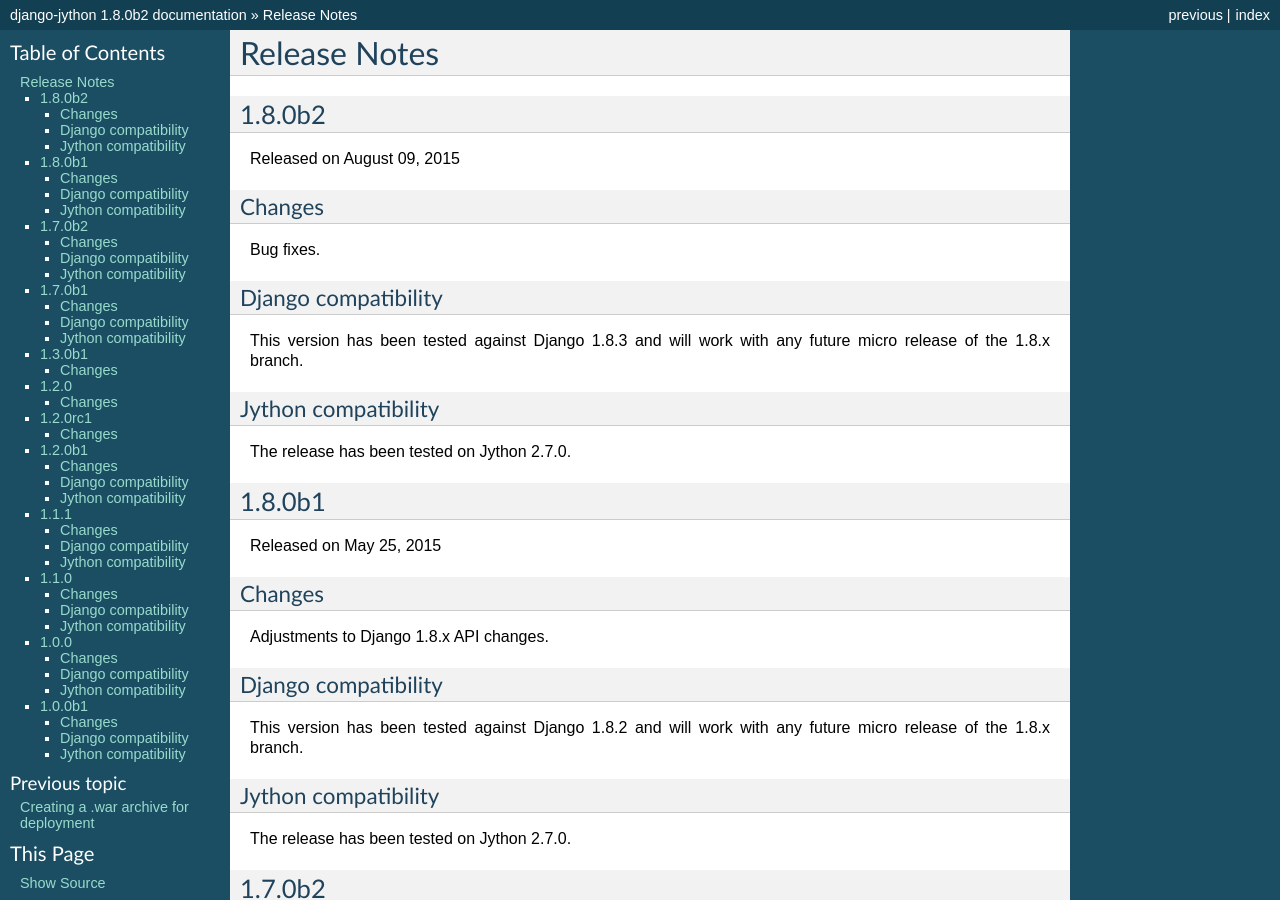
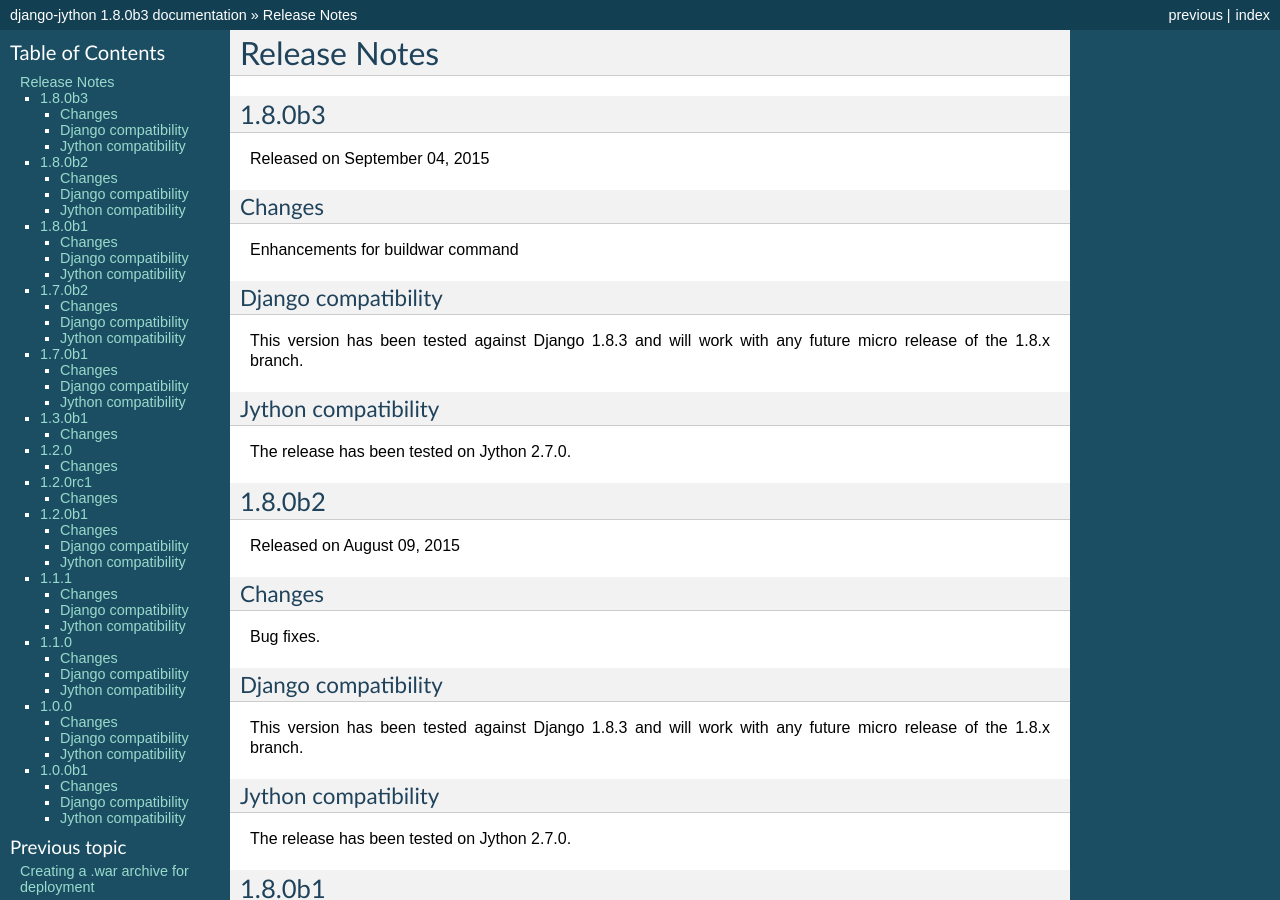
Before and after one commit to beachmachine/django-jython, a Sphinx documentation site: the page built from docs/release-notes.rst, in a window 1280 px wide and 900 px high. Built offline with Sphinx 7.4.7, drawn with Linux system fonts in a browser that asks for light colours; some of the changed text lies outside the part shown.

Commit message:
Enhancements for buildwar command - closes #7

```diff
--- a/docs/conf.py
+++ b/docs/conf.py
@@ -47,7 +47,7 @@
 # The short X.Y version.
 version = '1.8'
 # The full version, including alpha/beta/rc tags.
-release = '1.8.0b2'
+release = '1.8.0b3'
 
 # The language for content autogenerated by Sphinx. Refer to documentation
 # for a list of supported languages.
--- a/docs/release-notes.rst
+++ b/docs/release-notes.rst
@@ -1,5 +1,26 @@
 Release Notes
 =============
+
+1.8.0b3
+-------
+
+Released on September 04, 2015
+
+Changes
+~~~~~~~
+
+Enhancements for buildwar command
+
+Django compatibility
+~~~~~~~~~~~~~~~~~~~~
+
+This version has been tested against Django 1.8.3 and will work with any future
+micro release of the 1.8.x branch.
+
+Jython compatibility
+~~~~~~~~~~~~~~~~~~~~
+
+The release has been tested on Jython 2.7.0.
 
 1.8.0b2
 -------
--- a/doj/__init__.py
+++ b/doj/__init__.py
@@ -1,6 +1,6 @@
 # -*- coding: utf-8 -*-
 
-__VERSION = (1, 8, 0, 'b', 1)
+__VERSION = (1, 8, 0, 'b', 3)
 
 
 def get_version():
--- a/setup.py
+++ b/setup.py
@@ -7,7 +7,7 @@
 
 setup(
     name='django-jython',
-    version='1.8.0b2',
+    version='1.8.0b3',
     install_requires=[
         'Django>=1.8.0,<1.9.0',
     ],
```
Also changed, not shown: 2 other files.
